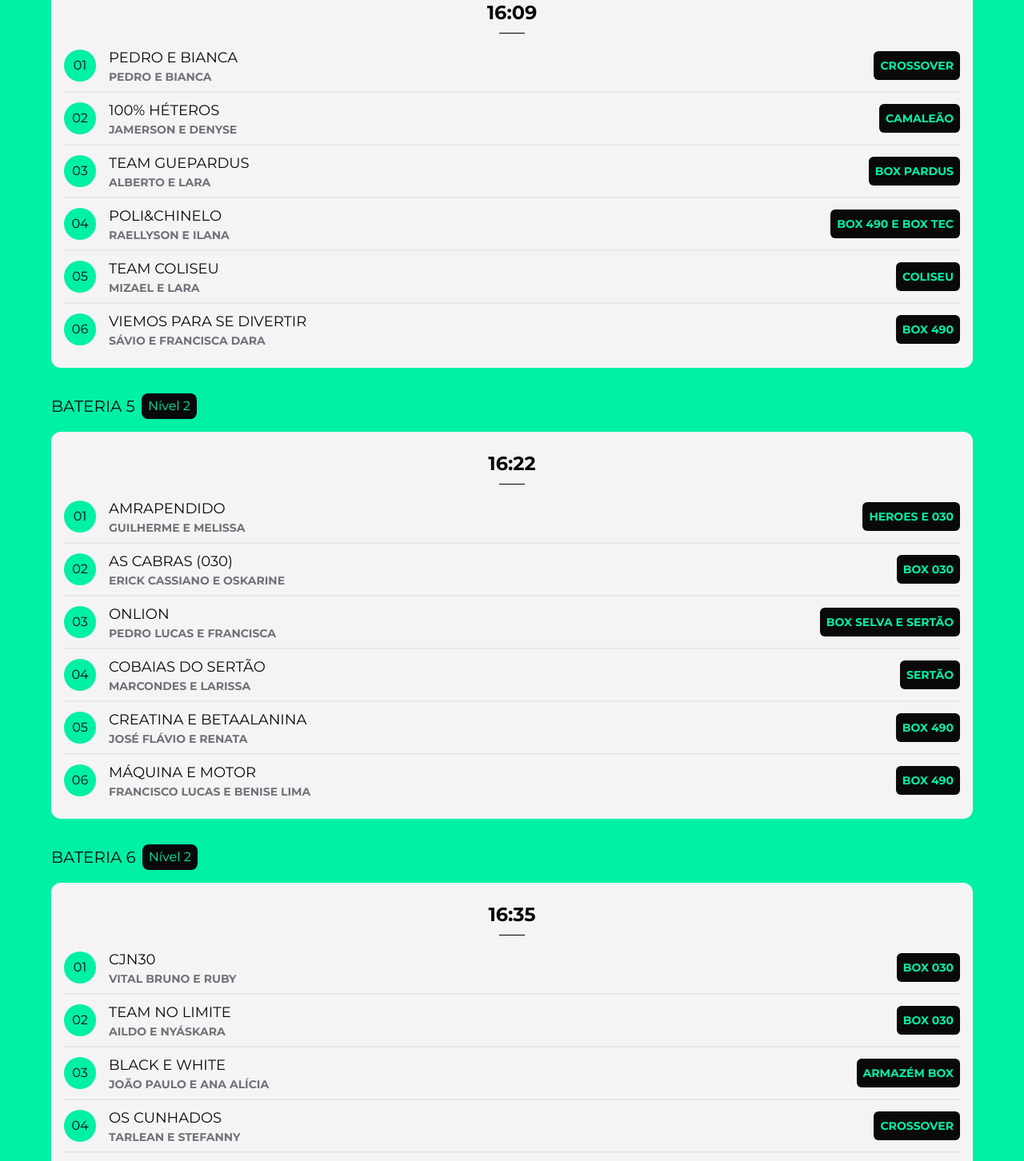
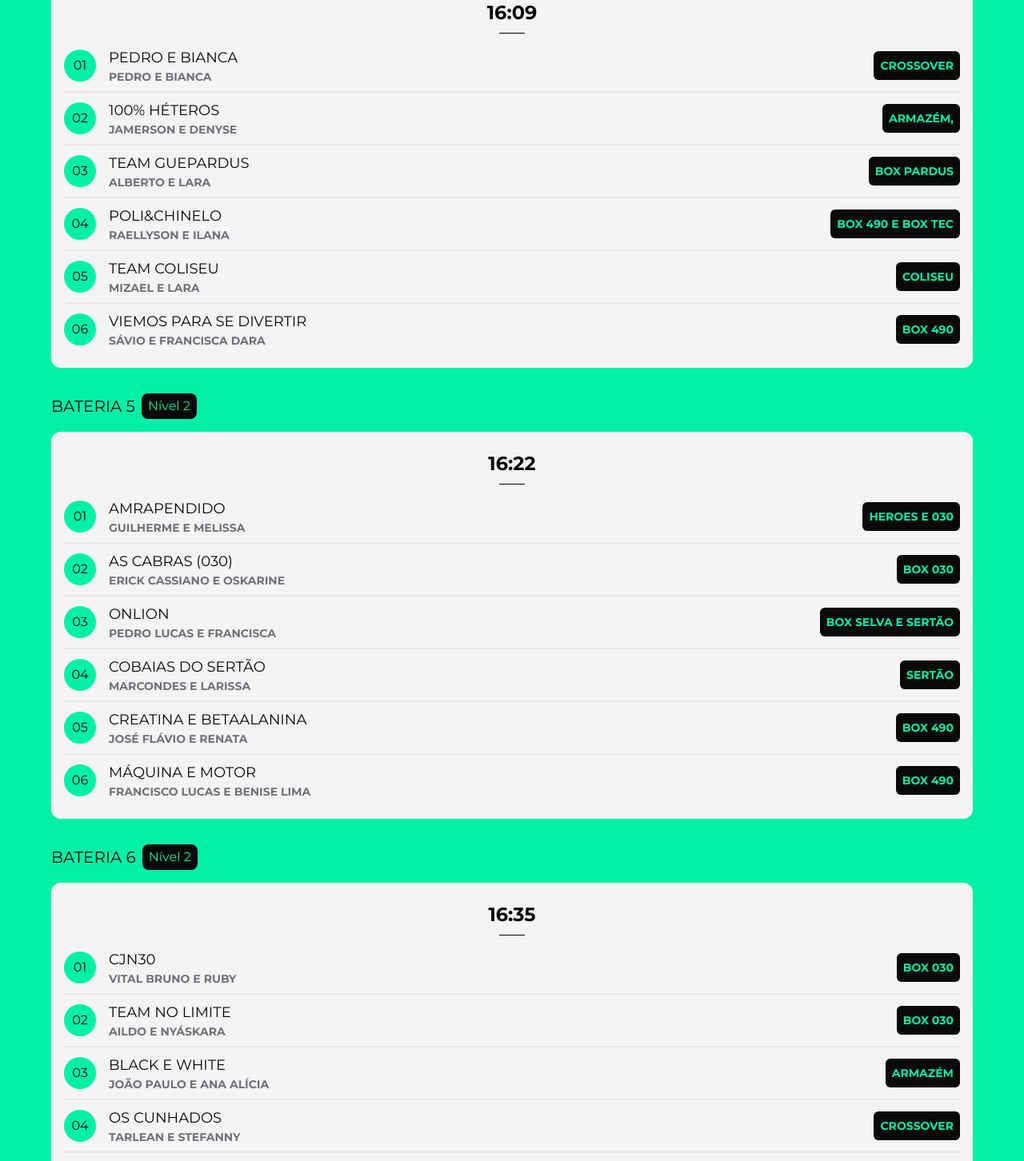
Before and after one commit to Rellyso/loverschallenge, a Next.js app: page /baterias in a window 1280 px wide. Shown: the part 2840-4292 px from the top of the page at 80% size. Built offline with nearby package versions, Linux system fonts and the light colour scheme.

Commit message:
changed armazem box

```diff
--- a/src/app/baterias/data/batteries.ts
+++ b/src/app/baterias/data/batteries.ts
@@ -190,7 +190,7 @@ const teams = [
     id: 20,
     name: '100% héteros',
     athletes: ['Jamerson', 'Denyse'],
-    box: 'Camaleão',
+    box: 'Armazém,',
     level: 1,
     battery: 4,
     lane: 2,
@@ -309,7 +309,7 @@ const teams = [
     id: 33,
     name: 'Black e White',
     athletes: ['João Paulo', 'Ana Alícia'],
-    box: 'Armazém Box',
+    box: 'Armazém',
     level: 2,
     battery: 6,
     lane: 3,
```
